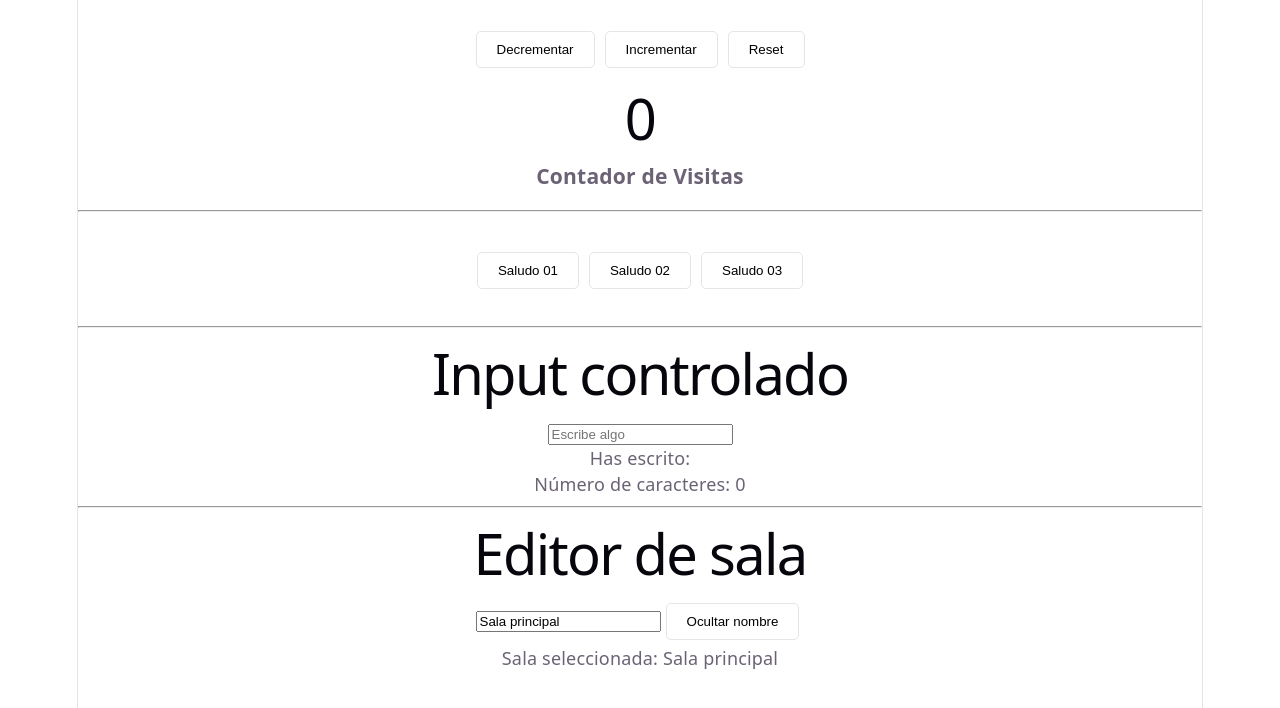
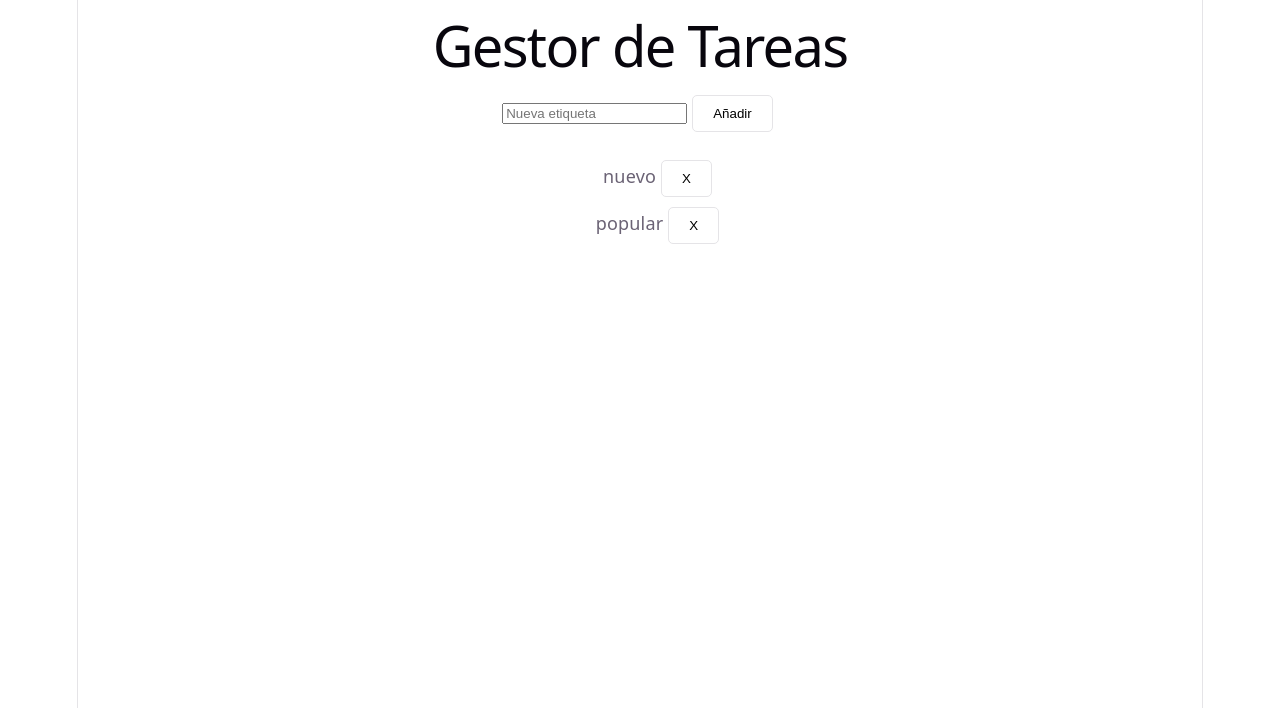
Before and after one commit to isergioam/React, a React (Vite) app in the folder practicas-m2/: page / in a window 1280 px wide. Shown: the top 708 px of the page. Built offline with nearby package versions, Linux system fonts and the light colour scheme.

Commit message:
feat: add FichaJugador and GestorTareas components with global CSS styles

```diff
--- a/practicas-m2/src/App.jsx
+++ b/practicas-m2/src/App.jsx
@@ -2,6 +2,8 @@ import Contador from "./components/Contador"
 import Mensajes from "./components/Mensajes"
 import InputControlado from "./components/InputControlado"
 import Boolean from "./components/Boolean"
+import FichaJugador from "./components/FichaJugador"
+import GestorTareas from "./components/GestorTareas"
 import './App.css'
 
 function App() {
@@ -9,19 +11,8 @@ function App() {
   return (
     <main>
 
-      <Contador />
+      <GestorTareas />
 
-      <hr />
-
-      <Mensajes />
-
-      <hr />
-
-      <InputControlado />
-
-      <hr />
-
-      <Boolean />
     </main>
   )
 }
--- /dev/null
+++ b/practicas-m2/src/components/FichaJugador.jsx
@@ -0,0 +1,31 @@
+import { useState } from "react"
+
+function FichaJugador() {
+    const [nombre, setNombre] = useState("")
+    const [legendario, setLegendario] = useState(false)
+    const [poder, setPoder] = useState(0)
+
+    return (
+        <div>
+            <br />
+            <label htmlFor="nombre">Jugador: </label>
+            <input type="text" name="nombre" value={nombre} onChange={e => setNombre(e.target.value)} />
+
+            <label htmlFor="legendario">Legendario: </label>
+            <input type="checkbox" name="legendario" onChange={e => setLegendario(!legendario)} />
+            <br />
+            <label htmlFor="poder">Poder inicial: </label>
+            <input type="number" name="poder" value={poder} onChange={e => setPoder(e.target.value)} />
+            <br />
+
+            <h1>Ficha de jugador</h1>
+
+            <h3>Jugador: {nombre}</h3>
+            <h3>Legendario: {legendario ? "Sí" : "No"}</h3>
+            <h3>Poder: {legendario ? Number(poder) + 100 : poder}</h3>
+
+        </div>
+    )
+}
+
+export default FichaJugador
--- /dev/null
+++ b/practicas-m2/src/components/GestorTareas.jsx
@@ -0,0 +1,44 @@
+import { useState } from 'react'
+
+function GestorTareas() {
+    const [etiquetas, setEtiquetas] = useState(['nuevo', 'popular'])
+    const [nuevaEtiqueta, setNuevaEtiqueta] = useState('')
+
+    function añadirEtiqueta() {
+        const textoLimpio = nuevaEtiqueta.trim()
+
+        if (!textoLimpio) return
+
+        setEtiquetas([...etiquetas, textoLimpio])
+        setNuevaEtiqueta('')
+    }
+
+    function borrarEtiqueta(etiquetaABorrar) {
+        setEtiquetas(etiquetas.filter(etiqueta => etiqueta !== etiquetaABorrar))
+    }
+
+    return (
+        <main>
+            <h1>Gestor de Tareas</h1>
+
+            <input
+                value={nuevaEtiqueta}
+                onChange={event => setNuevaEtiqueta(event.target.value)}
+                placeholder="Nueva etiqueta"
+            />
+
+            <button onClick={añadirEtiqueta}>Añadir</button>
+
+            <ul>
+                {etiquetas.map((etiqueta, index) => (
+                    <li key={index}>
+                        {etiqueta}
+                        <button onClick={() => borrarEtiqueta(etiqueta)}>X</button>
+                    </li>
+                ))}
+            </ul>
+        </main>
+    )
+}
+
+export default GestorTareas
--- a/practicas-m2/src/index.css
+++ b/practicas-m2/src/index.css
@@ -112,6 +112,10 @@ button:hover {
   background: #8a2be2;
 }
 
+ul {
+  list-style: none;
+}
+
 code,
 .counter {
   font-family: var(--mono);
```
